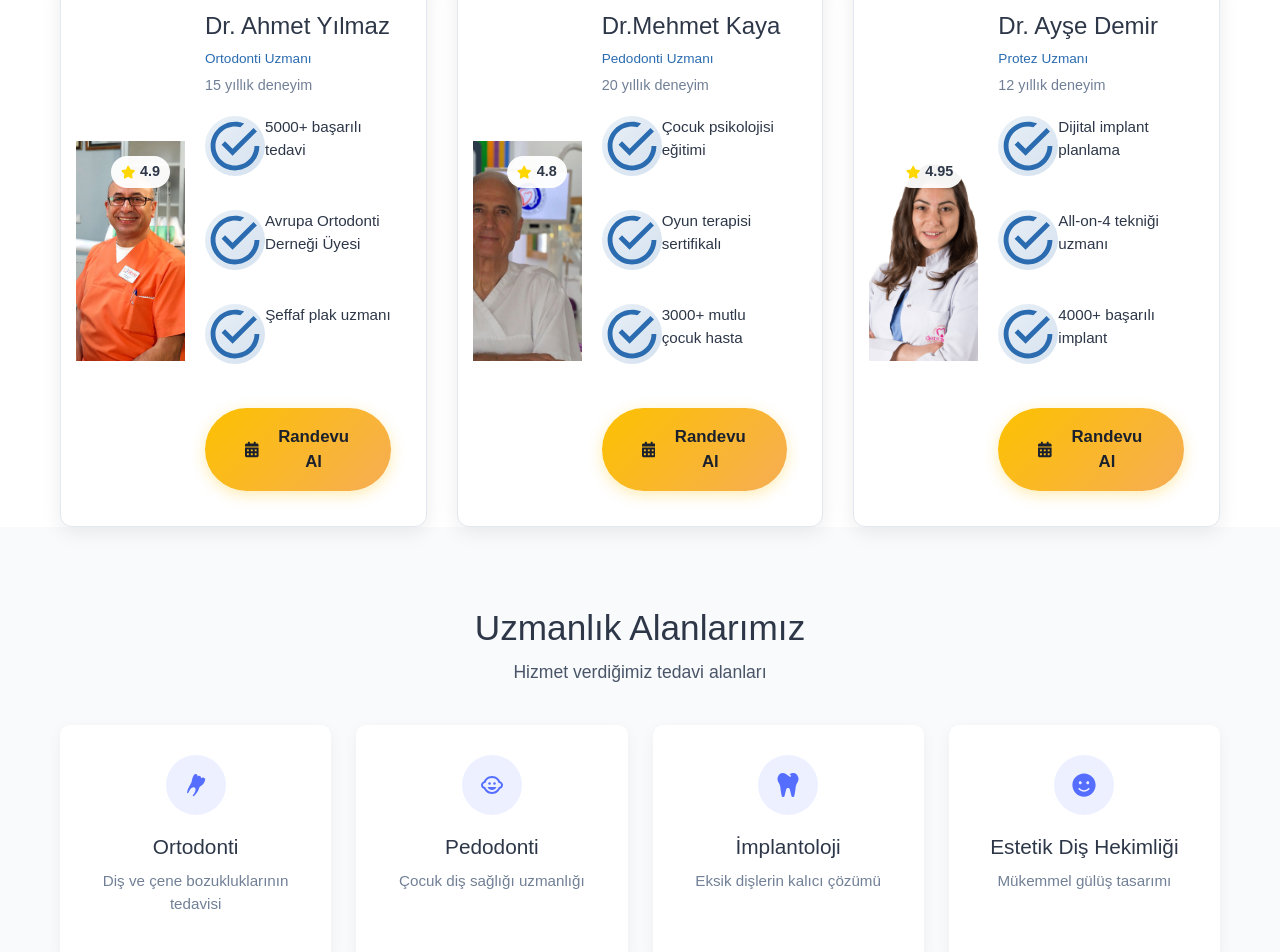
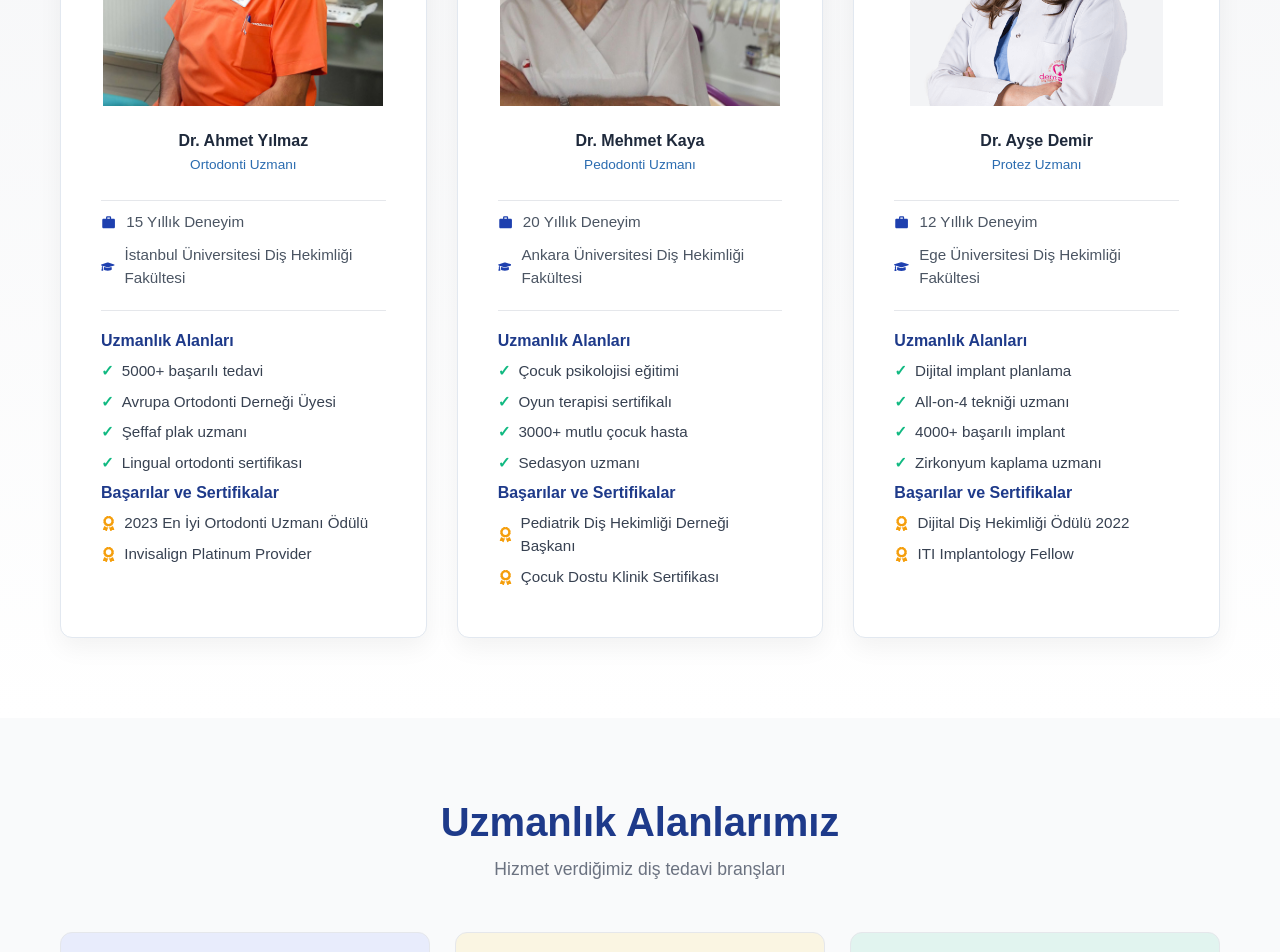
Before and after one commit to mustafa-krgoz/Dental-Clinic-Website-Frontend, a React (Create React App) app: page /doktorlar in a window 1280 px wide. Shown: the part 520-1472 px from the top of the page. Built offline with nearby package versions, Linux system fonts and the light colour scheme; no server answers.

Commit message:
Doktorlarımıs sayfası güncellendi.

```diff
--- a/src/pages/DoctorsPage.jsx
+++ b/src/pages/DoctorsPage.jsx
@@ -1,13 +1,12 @@
 import React from 'react';
-import '../styles/doctors/Doctors.css';
-import { FaTooth, FaSmile, FaStar, FaCalendarAlt } from 'react-icons/fa';
-import { IoMdCheckmarkCircleOutline } from 'react-icons/io';
-import { GiTooth } from 'react-icons/gi';
-import { MdChildCare } from 'react-icons/md';
+import { FaTooth, FaSmile, FaGraduationCap, FaAward } from 'react-icons/fa';
+import { GiTooth, GiToothbrush, GiHealthNormal } from 'react-icons/gi';
+import { MdChildCare, MdWork } from 'react-icons/md';
+import { RiMentalHealthLine, RiTeamLine } from 'react-icons/ri';
 import Navbar from '../components/layouts/Navbar';
 import Footer from '../components/layouts/Footer';
+import '../styles/doctors/DoctorsPage.css';
 
-// ✅ Görselleri içe aktar
 import doctor1 from '../assets/images/doktor1.png';
 import doctor2 from '../assets/images/doktor2.png';
 import doctor3 from '../assets/images/doktor3.png';
@@ -18,95 +17,125 @@ const DoctorsPage = () => {
       id: 1,
       name: "Dr. Ahmet Yılmaz",
       specialty: "Ortodonti Uzmanı",
-      experience: "15 yıllık deneyim",
+      experience: "15 Yıllık Deneyim",
       image: doctor1,
+      education: "İstanbul Üniversitesi Diş Hekimliği Fakültesi",
       features: [
         "5000+ başarılı tedavi",
         "Avrupa Ortodonti Derneği Üyesi",
-        "Şeffaf plak uzmanı"
+        "Şeffaf plak uzmanı",
+        "Lingual ortodonti sertifikası"
       ],
-      rating: 4.9
+      achievements: [
+        "2023 En İyi Ortodonti Uzmanı Ödülü",
+        "Invisalign Platinum Provider"
+      ]
     },
     {
       id: 2,
-      name: "Dr.Mehmet Kaya",
+      name: "Dr. Mehmet Kaya",
       specialty: "Pedodonti Uzmanı",
-      experience: "20 yıllık deneyim",
+      experience: "20 Yıllık Deneyim",
       image: doctor2,
+      education: "Ankara Üniversitesi Diş Hekimliği Fakültesi",
       features: [
         "Çocuk psikolojisi eğitimi",
         "Oyun terapisi sertifikalı",
-        "3000+ mutlu çocuk hasta"
+        "3000+ mutlu çocuk hasta",
+        "Sedasyon uzmanı"
       ],
-      rating: 4.8
+      achievements: [
+        "Pediatrik Diş Hekimliği Derneği Başkanı",
+        "Çocuk Dostu Klinik Sertifikası"
+      ]
     },
     {
       id: 3,
       name: "Dr. Ayşe Demir",
       specialty: "Protez Uzmanı",
-      experience: "12 yıllık deneyim",
+      experience: "12 Yıllık Deneyim",
       image: doctor3,
+      education: "Ege Üniversitesi Diş Hekimliği Fakültesi",
       features: [
         "Dijital implant planlama",
         "All-on-4 tekniği uzmanı",
-        "4000+ başarılı implant"
+        "4000+ başarılı implant",
+        "Zirkonyum kaplama uzmanı"
       ],
-      rating: 4.95
+      achievements: [
+        "Dijital Diş Hekimliği Ödülü 2022",
+        "ITI Implantology Fellow"
+      ]
     }
   ];
 
   const specialties = [
-    { icon: <GiTooth size={24} />, title: "Ortodonti", description: "Diş ve çene bozukluklarının tedavisi" },
-    { icon: <MdChildCare size={24} />, title: "Pedodonti", description: "Çocuk diş sağlığı uzmanlığı" },
-    { icon: <FaTooth size={24} />, title: "İmplantoloji", description: "Eksik dişlerin kalıcı çözümü" },
-    { icon: <FaSmile size={24} />, title: "Estetik Diş Hekimliği", description: "Mükemmel gülüş tasarımı" }
+    { icon: <GiTooth size={28} />, title: "Ortodonti", description: "Diş ve çene bozukluklarının tedavisi", bgColor: "rgba(85, 110, 255, 0.1)" },
+    { icon: <MdChildCare size={28} />, title: "Pedodonti", description: "Çocuk diş sağlığı uzmanlığı", bgColor: "rgba(253, 193, 0, 0.1)" },
+    { icon: <FaTooth size={28} />, title: "İmplantoloji", description: "Eksik dişlerin kalıcı çözümü", bgColor: "rgba(16, 185, 129, 0.1)" },
+    { icon: <FaSmile size={28} />, title: "Estetik Diş Hekimliği", description: "Mükemmel gülüş tasarımı", bgColor: "rgba(236, 72, 153, 0.1)" },
+    { icon: <RiMentalHealthLine size={28} />, title: "Diş Hekimliği Anksiyetesi", description: "Korkusuz diş tedavisi", bgColor: "rgba(139, 92, 246, 0.1)" },
+    { icon: <GiToothbrush size={28} />, title: "Periodontoloji", description: "Diş eti hastalıkları tedavisi", bgColor: "rgba(6, 182, 212, 0.1)" }
   ];
 
   return (
     <>
       <Navbar />
       <div className="doctors-page">
-        {/* Hero Section */}
-        <section className="doctors-hero">
+        <section className="team-section">
           <div className="container">
-            <h1>Uzman Diş Hekimlerimiz</h1>
-            <p>Alanında uzman hekim kadromuzla sağlıklı gülüşler için hizmetinizdeyiz</p>
+            <div className="section-header text-center">
+              <h2>Uzman Ekibimiz</h2>
+              <p className="section-subtitle">Deneyimli ve alanında uzman diş hekimlerimiz</p>
             </div>
-        </section>
 
-        {/* Doctors Grid */}
-        <section className="doctors-section">
-          <div className="container">
-            <div className="section-header">
-              <h2>Ekibimiz</h2>
-              <p>Deneyimli ve uzman diş hekimlerimiz</p>
-            </div>
-            <div className="doctors-grid">
+            <div className="team-grid">
               {doctors.map((doctor) => (
                 <div key={doctor.id} className="doctor-card">
-                  <div className="card-image">
-                    <img src={doctor.image} alt={doctor.name} loading="lazy" />
-                    <div className="rating-badge">
-                      <FaStar className="star-icon" />
-                      <span>{doctor.rating}</span>
+                  <div className="doctor-image-top">
+                    <img src={doctor.image} alt={doctor.name} className="doctor-image-prominent" />
+                  </div>
+
+                  <div className="doctor-info">
+                    <h3>{doctor.name}</h3>
+                    <p className="specialty">{doctor.specialty}</p>
+
+                    <div className="doctor-details">
+                      <div className="detail-item">
+                        <MdWork className="detail-icon" />
+                        <span>{doctor.experience}</span>
+                      </div>
+                      <div className="detail-item">
+                        <FaGraduationCap className="detail-icon" />
+                        <span>{doctor.education}</span>
                       </div>
                     </div>
-                  <div className="card-content">
-                    <h3>{doctor.name}</h3>
-                    <p className="specialty">{doctor.specialty}</p>
-                    <p className="experience">{doctor.experience}</p>
-                    <ul className="features-list">
+
+                    <div className="expertise-section">
+                      <h4>Uzmanlık Alanları</h4>
+                      <ul className="expertise-list">
                         {doctor.features.map((feature, index) => (
                           <li key={index}>
-                          <IoMdCheckmarkCircleOutline className="feature-icon" />
+                            <span className="check-icon">✓</span>
                             <span>{feature}</span>
                           </li>
                         ))}
                       </ul>
-                    <button className="appointment-btn">
-                      <FaCalendarAlt className="btn-icon" />
-                      Randevu Al
-                    </button>
+                    </div>
+
+                    {doctor.achievements.length > 0 && (
+                      <div className="achievements-section">
+                        <h4>Başarılar ve Sertifikalar</h4>
+                        <ul className="achievements-list">
+                          {doctor.achievements.map((achievement, index) => (
+                            <li key={index}>
+                              <FaAward className="award-icon" />
+                              <span>{achievement}</span>
+                            </li>
+                          ))}
+                        </ul>
+                      </div>
+                    )}
                   </div>
                 </div>
               ))}
@@ -114,17 +143,19 @@ const DoctorsPage = () => {
           </div>
         </section>
 
-        {/* Specialties Section */}
         <section className="specialties-section">
           <div className="container">
-            <div className="section-header">
+            <div className="section-header text-center">
               <h2>Uzmanlık Alanlarımız</h2>
-              <p>Hizmet verdiğimiz tedavi alanları</p>
+              <p className="section-subtitle">Hizmet verdiğimiz diş tedavi branşları</p>
             </div>
+
             <div className="specialties-grid">
               {specialties.map((specialty, index) => (
-                <div key={index} className="specialty-card">
-                  <div className="icon-wrapper">{specialty.icon}</div>
+                <div key={index} className="specialty-card" style={{ backgroundColor: specialty.bgColor }}>
+                  <div className="specialty-icon" style={{ color: specialty.bgColor.replace('0.1)', '1)') }}>
+                    {specialty.icon}
+                  </div>
                   <h3>{specialty.title}</h3>
                   <p>{specialty.description}</p>
                 </div>
--- a/src/styles/doctors/Doctors.css
+++ /dev/null
@@ -1,256 +0,0 @@
-/* Base Styles */
-.doctors-page {
-    font-family: 'Poppins', sans-serif;
-    color: #2d3748;
-  }
-
-  .container {
-    max-width: 1200px;
-    margin: 0 auto;
-    padding: 0 20px;
-  }
-
-  /* Hero Section */
-  .doctors-hero {
-    background: linear-gradient(135deg, #556eff 0%, #8bd4ff 100%);
-    color: white;
-    padding: 100px 0;
-    text-align: center;
-  }
-
-  .doctors-hero h1 {
-    font-size: 2.8rem;
-    font-weight: 700;
-    margin-bottom: 20px;
-  }
-
-  .doctors-hero p {
-    font-size: 1.2rem;
-    opacity: 0.9;
-    max-width: 700px;
-    margin: 0 auto;
-  }
-
-  /* Section Header */
-  .section-header {
-    text-align: center;
-    margin-bottom: 40px;
-  }
-
-  .section-header h2 {
-    font-size: 2.2rem;
-    color: #2d3748;
-    margin-bottom: 10px;
-  }
-
-  .section-header p {
-    color: #4a5568;
-    font-size: 1.1rem;
-  }
-
-  /* Doctors Grid */
-  .doctors-grid {
-    display: grid;
-    grid-template-columns: repeat(auto-fill, minmax(350px, 1fr));
-    gap: 30px;
-    margin-top: 40px;
-  }
-
-  .doctor-card {
-    background: white;
-    border-radius: 12px;
-    overflow: hidden;
-    box-shadow: 0 5px 20px rgba(0, 0, 0, 0.08);
-    transition: transform 0.3s ease, box-shadow 0.3s ease;
-  }
-
-  .doctor-card:hover {
-    transform: translateY(-5px);
-    box-shadow: 0 10px 30px rgba(0, 0, 0, 0.12);
-  }
-
-  .card-image {
-    position: relative;
-    height: 280px;
-    overflow: hidden;
-  }
-
-  .card-image img {
-    width: 100%;
-    height: 100%;
-    object-fit: cover;
-    transition: transform 0.5s ease;
-  }
-
-  .doctor-card:hover .card-image img {
-    transform: scale(1.03);
-  }
-
-  .rating-badge {
-    position: absolute;
-    top: 15px;
-    right: 15px;
-    background: rgba(255, 255, 255, 0.95);
-    padding: 5px 10px;
-    border-radius: 20px;
-    display: flex;
-    align-items: center;
-    font-weight: 600;
-    font-size: 0.9rem;
-    color: #2d3748;
-  }
-
-  .star-icon {
-    color: #FFD700;
-    margin-right: 5px;
-  }
-
-  .card-content {
-    padding: 25px;
-  }
-
-  .card-content h3 {
-    font-size: 1.5rem;
-    margin-bottom: 8px;
-    color: #2d3748;
-  }
-
-  .specialty {
-    color: #556eff;
-    font-weight: 600;
-    margin-bottom: 5px;
-  }
-
-  .experience {
-    color: #718096;
-    font-size: 0.9rem;
-    margin-bottom: 15px;
-  }
-
-  .features-list {
-    margin: 20px 0;
-    padding: 0;
-    list-style: none;
-  }
-
-  .features-list li {
-    display: flex;
-    align-items: flex-start;
-    margin-bottom: 10px;
-    font-size: 0.95rem;
-  }
-
-  .feature-icon {
-    color: #10b981;
-    margin-right: 10px;
-    flex-shrink: 0;
-    margin-top: 3px;
-  }
-
-  .appointment-btn {
-    width: 100%;
-    padding: 12px;
-    background: #556eff;
-    color: white;
-    border: none;
-    border-radius: 8px;
-    font-weight: 600;
-    display: flex;
-    align-items: center;
-    justify-content: center;
-    cursor: pointer;
-    transition: background 0.3s ease;
-    margin-top: 15px;
-  }
-
-  .appointment-btn:hover {
-    background: #3a56e8;
-  }
-
-  .btn-icon {
-    margin-right: 8px;
-  }
-
-  /* Specialties Section */
-  .specialties-section {
-    padding: 80px 0;
-    background-color: #f8fafc;
-  }
-
-  .specialties-grid {
-    display: grid;
-    grid-template-columns: repeat(auto-fit, minmax(250px, 1fr));
-    gap: 25px;
-  }
-
-  .specialty-card {
-    background: white;
-    padding: 30px;
-    border-radius: 10px;
-    text-align: center;
-    box-shadow: 0 5px 15px rgba(0, 0, 0, 0.05);
-    transition: transform 0.3s ease;
-  }
-
-  .specialty-card:hover {
-    transform: translateY(-5px);
-  }
-
-  .icon-wrapper {
-    width: 60px;
-    height: 60px;
-    margin: 0 auto 20px;
-    display: flex;
-    align-items: center;
-    justify-content: center;
-    background: rgba(85, 110, 255, 0.1);
-    border-radius: 50%;
-    color: #556eff;
-    font-size: 1.5rem;
-  }
-
-  .specialty-card h3 {
-    font-size: 1.3rem;
-    margin-bottom: 10px;
-    color: #2d3748;
-  }
-
-  .specialty-card p {
-    color: #718096;
-    font-size: 0.95rem;
-  }
-
-  /* Responsive Design */
-  @media (max-width: 992px) {
-    .doctors-hero h1 {
-      font-size: 2.4rem;
-    }
-  }
-
-  @media (max-width: 768px) {
-    .doctors-hero {
-      padding: 80px 0;
-    }
-
-    .doctors-hero h1 {
-      font-size: 2rem;
-    }
-
-    .doctors-hero p {
-      font-size: 1rem;
-    }
-
-    .doctors-grid {
-      grid-template-columns: 1fr;
-    }
-  }
-
-  @media (max-width: 576px) {
-    .specialties-grid {
-      grid-template-columns: 1fr;
-    }
-
-    .card-image {
-      height: 240px;
-    }
-  }
--- /dev/null
+++ b/src/styles/doctors/DoctorsPage.css
@@ -0,0 +1,207 @@
+/* Genel Ayarlar */
+.doctors-page {
+  font-family: 'Poppins', sans-serif;
+  color: #1f2937;
+  background-color: #f9fafb;
+  padding-top: 40px;
+}
+
+.container {
+  max-width: 1200px;
+  margin: 0 auto;
+  padding: 0 20px;
+}
+
+.section-header {
+  text-align: center;
+  margin-bottom: 50px;
+}
+
+.section-header h2 {
+  font-size: 2.5rem;
+  font-weight: 800;
+  color: #1e3a8a;
+  margin-bottom: 10px;
+}
+
+.section-subtitle {
+  color: #6b7280;
+  font-size: 1.1rem;
+  max-width: 600px;
+  margin: 0 auto;
+}
+
+/* Doktor Grid */
+.team-section {
+  padding: 80px 0;
+  background: linear-gradient(to bottom, #f3f4f6, white);
+}
+
+.team-grid {
+  display: grid;
+  grid-template-columns: repeat(auto-fit, minmax(300px, 1fr));
+  gap: 30px;
+}
+
+.doctor-card {
+  background: white;
+  border-radius: 16px;
+  overflow: hidden;
+  box-shadow: 0 10px 25px rgba(0, 0, 0, 0.05);
+  transition: transform 0.3s ease;
+  display: flex;
+  flex-direction: column;
+  height: 100%;
+  border: 1px solid #e5e7eb;
+}
+
+.doctor-card:hover {
+  transform: translateY(-5px);
+}
+
+.doctor-image-top {
+  height: 280px;
+  overflow: hidden;
+  background: #f3f4f6;
+}
+
+.doctor-image-prominent {
+  width: 100%;
+  height: 100%;
+  object-fit: cover;
+  object-position: top center;
+  transition: transform 0.3s ease;
+}
+
+.doctor-card:hover .doctor-image-prominent {
+  transform: scale(1.05);
+}
+
+.doctor-info {
+  padding: 25px;
+  flex-grow: 1;
+  display: flex;
+  flex-direction: column;
+}
+
+.doctor-info h3 {
+  font-size: 1.4rem;
+  font-weight: 700;
+  color: #1e40af;
+  margin-bottom: 5px;
+  text-align: center;
+}
+
+.specialty {
+  color: #3b82f6;
+  font-weight: 600;
+  font-size: 0.95rem;
+  text-align: center;
+  margin-bottom: 15px;
+}
+
+.doctor-details {
+  padding: 10px 0;
+  border-top: 1px solid #e5e7eb;
+  border-bottom: 1px solid #e5e7eb;
+  margin: 20px 0;
+}
+
+.detail-item {
+  display: flex;
+  align-items: center;
+  font-size: 0.95rem;
+  color: #4b5563;
+  margin-bottom: 10px;
+}
+
+.detail-icon {
+  margin-right: 10px;
+  color: #1e40af;
+}
+
+.expertise-section h4,
+.achievements-section h4 {
+  font-size: 1rem;
+  font-weight: 700;
+  color: #1e3a8a;
+  margin-bottom: 10px;
+}
+
+.expertise-list,
+.achievements-list {
+  padding: 0;
+  margin: 0;
+  list-style: none;
+}
+
+.expertise-list li,
+.achievements-list li {
+  font-size: 0.95rem;
+  color: #374151;
+  margin-bottom: 8px;
+  display: flex;
+  align-items: center;
+}
+
+.check-icon {
+  color: #10b981;
+  margin-right: 8px;
+  font-weight: 700;
+}
+
+.award-icon {
+  color: #f59e0b;
+  margin-right: 8px;
+}
+
+/* Uzmanlık Alanları */
+.specialties-section {
+  padding: 80px 0;
+}
+
+.specialties-grid {
+  display: grid;
+  grid-template-columns: repeat(auto-fit, minmax(280px, 1fr));
+  gap: 25px;
+}
+
+.specialty-card {
+  padding: 30px;
+  border-radius: 12px;
+  text-align: center;
+  transition: all 0.3s ease;
+  border: 1px solid #e5e7eb;
+}
+
+.specialty-card:hover {
+  transform: translateY(-5px);
+  box-shadow: 0 10px 25px rgba(0, 0, 0, 0.05);
+}
+
+.specialty-icon {
+  font-size: 2rem;
+  margin-bottom: 15px;
+  color: #1e40af;
+}
+
+.specialty-card h3 {
+  font-size: 1.25rem;
+  font-weight: 700;
+  margin-bottom: 10px;
+  color: #1e40af;
+}
+
+.specialty-card p {
+  font-size: 0.95rem;
+  color: #4b5563;
+}
+
+@media (max-width: 768px) {
+  .doctor-image-top {
+    height: 240px;
+  }
+  .doctor-info {
+    padding: 20px;
+  }
+}
```
Lines whose indentation alone changed are shown as unchanged.
